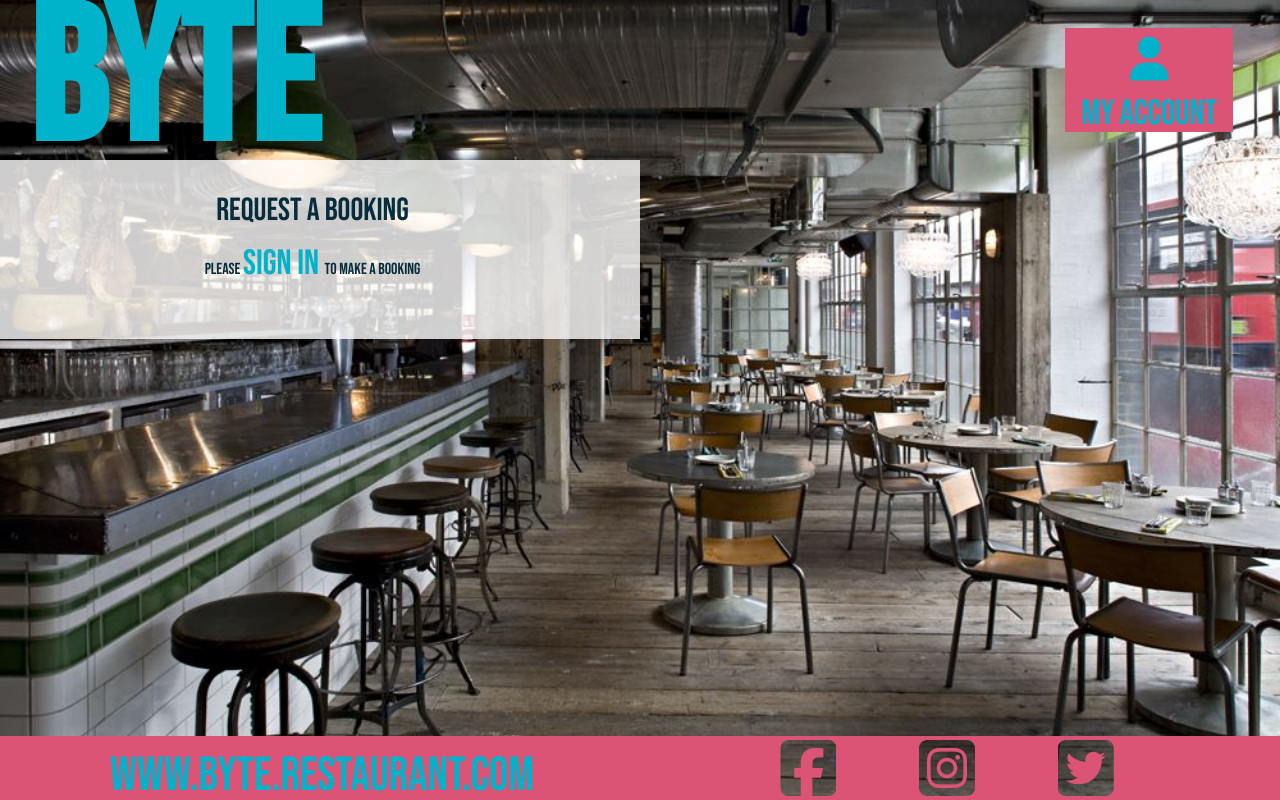
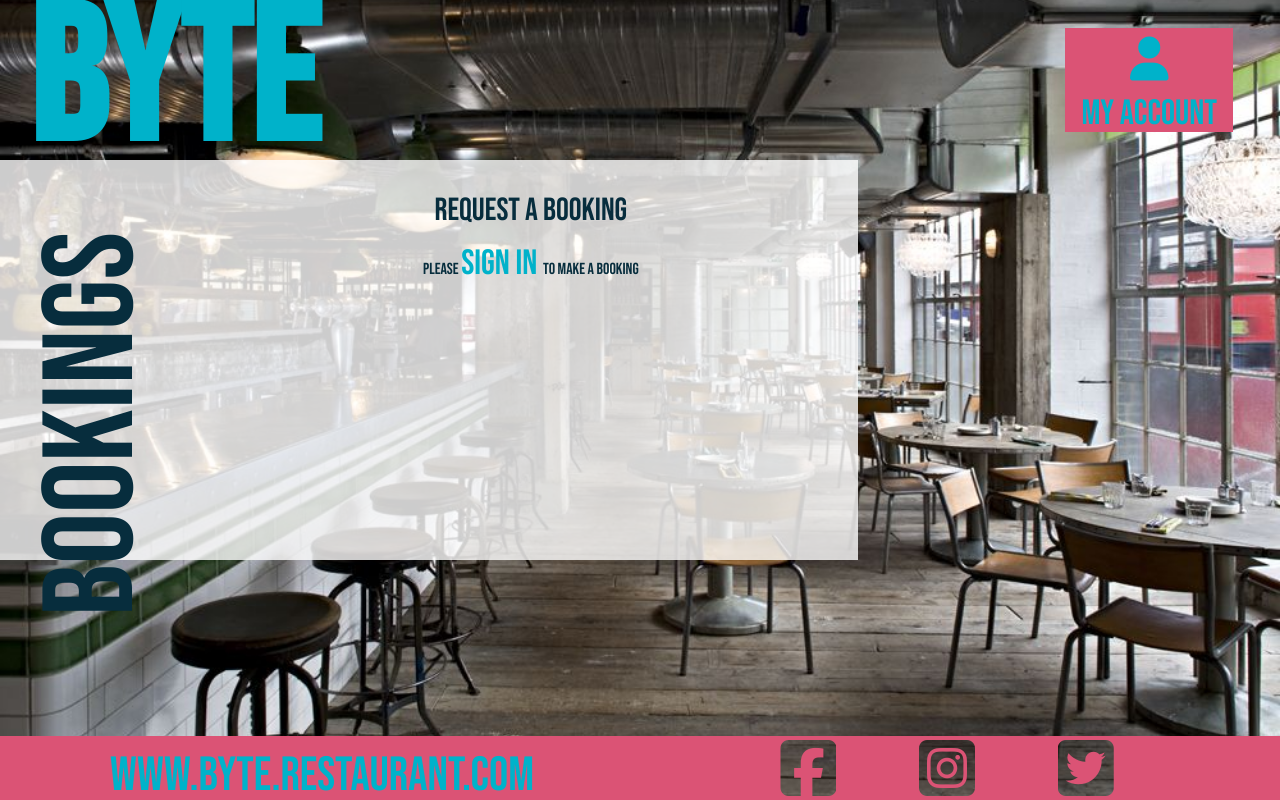
Before and after one commit to OisinWrites/Byte, a Django app: page /bookings/bookings/ in a window 1280 px wide. Run offline with Django 3.2, Linux system fonts and the light colour scheme; some libraries are stand-ins or nearby versions.

Commit message:
Create side banner for bookings page, with responsiveness and styling

```diff
--- a/bookings/templates/bookings/bookings.html
+++ b/bookings/templates/bookings/bookings.html
@@ -5,6 +5,11 @@
 {% block content %}
 
 <div class="row">
+  <div class="booking-form col-md-2">
+    <div class="booking-heading">
+      <p>Bookings</p>
+    </div>
+  </div>
   <div class="booking-form col-md-6">
     <h2>Request a Booking</h2>
     {% if user.is_authenticated %}
@@ -31,7 +36,7 @@
   </div>
 
   {% if user.is_authenticated %}
-  <div class="booking-list booking-form col-md-6">
+  <div class="booking-list booking-form col-md-4">
     <h3>My Bookings</h3>
     <p>Select a booking to edit it</p>
     <hr>
--- a/static/css/base.css
+++ b/static/css/base.css
@@ -155,6 +155,15 @@
     margin-bottom: 1vh;
 }
 
+/* ---- bookings page stylings ------ */
+
+.booking-heading {
+    transform: rotate(270deg);
+    font-size: 8rem;
+    margin-top: 10vw;
+    margin-left: 1rem;
+}
+
 .booking-list-scroller {
     max-height: 60vh; /* set maximum height to the viewport height */
     overflow-y: auto; /* add vertical scrollbar when content overflows */
@@ -299,6 +308,10 @@
       display: none;
     }
 
+    .booking-heading {
+        display: none;
+    }
+
     .footer div {
         font-size: 1rem;
      }
```
